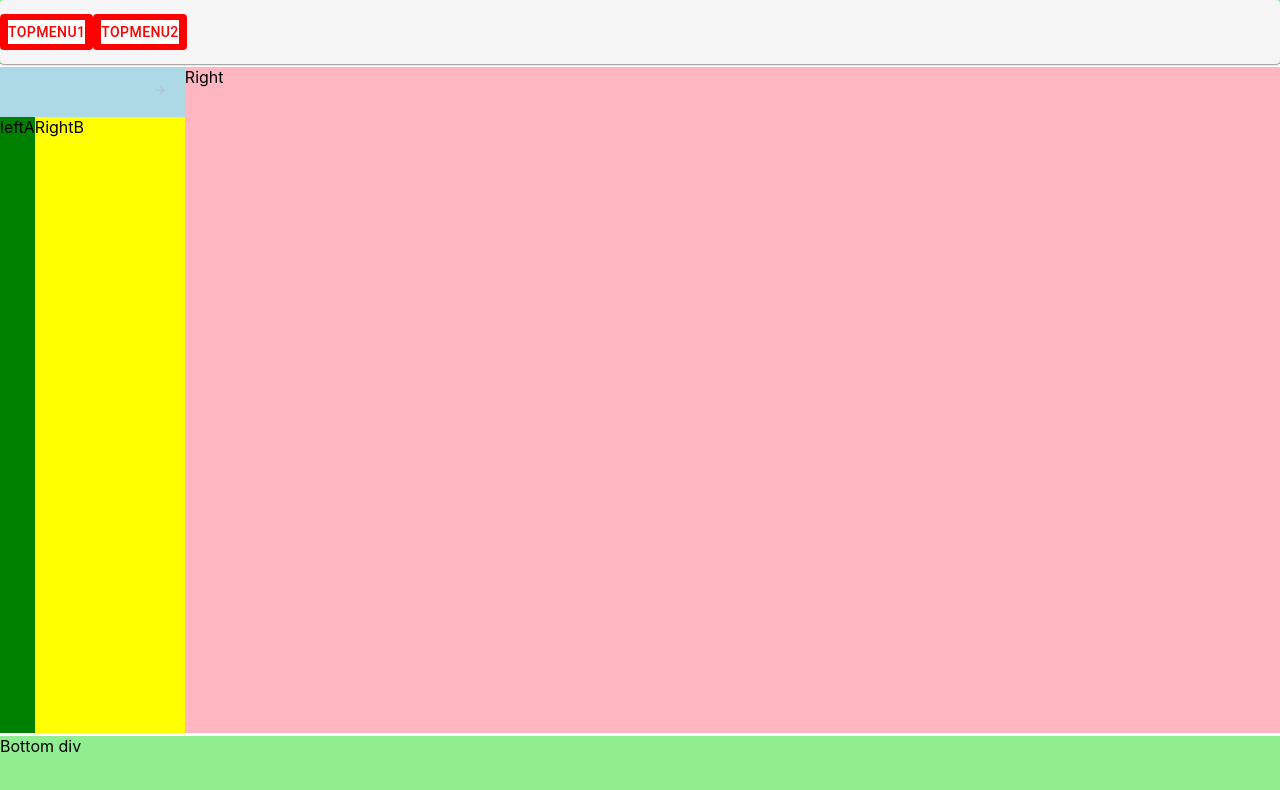
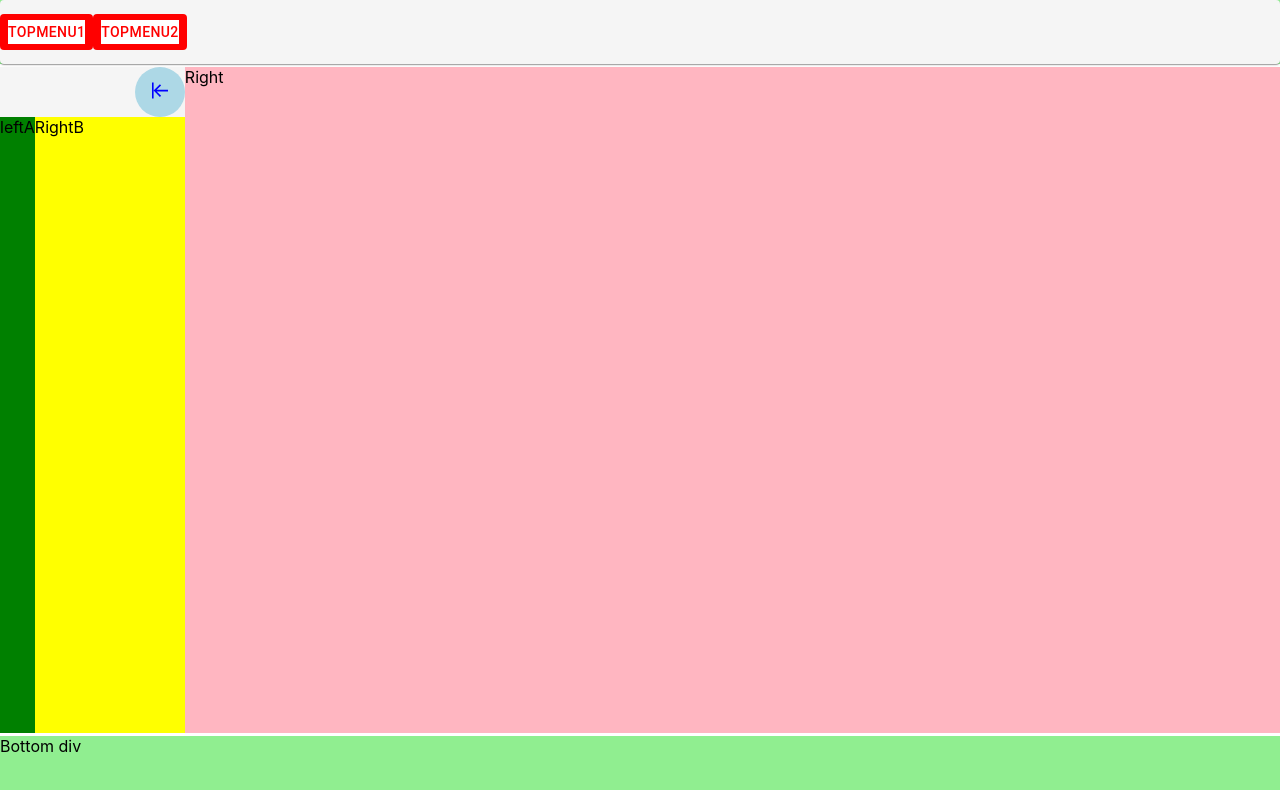
Before and after one commit to kyrlouca/react-styled-components-drawer, a React (Create React App) app: page / in a window 1280 px wide. Shown: the top 790 px of the page. Built offline with nearby package versions, Linux system fonts and the light colour scheme.

Commit message:
working SVG

```diff
--- a/src/layout/MenuPage2.tsx
+++ b/src/layout/MenuPage2.tsx
@@ -3,7 +3,8 @@ import styled from 'styled-components';
 
 import { ReactComponent as ArrowRightRC } from '../assets/icons/arrow-right-Google.svg';
 import { ReactComponent as ArrowCollapseRC } from '../assets/icons/arrow-collapse-left.svg';
-import ArrowRightSVG from '../assets/icons/arrow-right-Google.svg';
+import { ReactComponent as HumbergerRC } from '../assets/icons/menu-hamburger.svg';
+
 
 import '../App.css';
 
@@ -31,7 +32,7 @@ const OuterDiv = styled.div`
 `;
 
 const TopDiv = styled.div`
-  background: smokeWhite;
+  background: whitesmoke;
   flex: 0 0 50px;
   display: flex;
   justify-content: flex-end;
@@ -58,54 +59,41 @@ const LeftDiv = styled.div`
   flex: 1 1 auto;
 `;
 
-const XImgBtn = styled.button`
-  width: 30px;
-  background-image: url(${ArrowRightSVG});
-  background-repeat: no-repeat;
-  background-color: transparent;
-  background-size: 80%;
-  background-position: center;
-  background: transparent;
-`;
-
 const XBtn = styled.button`
   width: 50px;
   height: 50px;
   border: 0;
   border-radius: 25px;
-  color: blue;
-  /* background: transparent , linear-gradient( rgba(0, 0, 0, 0.5), rgba(0, 0, 0, 0.5) ); */
-  background: transparent ;
-  opacity:0.1;
-  &:active{
-    background: blue;
+  background: lightblue;
+
+  &:active {
+    filter: brightness(80%);
   }
   &:hover {
-    background: blue;
+    filter: brightness(80%);
   }
-  &:focus{
-    outline:none;
+  &:focus {
+    outline: none;
   }
 `;
 
 const XArrowCollapse = styled(ArrowCollapseRC)`
-  fill: red;
-  height: 50%;
+  fill: blue;
+  height: 40%;
   margin: auto;
   &:hover {
     cursor: pointer;
   }
   transition: all 0.4s ease 0s;
 `;
-const XArrowRight = styled(ArrowRightRC)`
-  fill: red;
-  height: 30%;
+const XHumburger = styled(HumbergerRC)`
+  fill: blue;
+  /* height: 80%; */
   margin: auto;
   &:hover {
     cursor: pointer;
   }
 `;
-
 
 export default function MenuPage2() {
   const sw = useGetScreenWidth();
@@ -126,7 +114,8 @@ export default function MenuPage2() {
     <OuterDiv>
       <TopDiv>
         <XBtn onClick={handleClick}>
-          {isCollapsed ? <XArrowCollapse /> : <XArrowRight />}
+          {isCollapsed ?  <XHumburger
+         />:<XArrowCollapse />}
         </XBtn>
       </TopDiv>
       <LowerDiv>
```
Also changed, not shown: src/assets/icons/menu-hamburger.svg (added).
